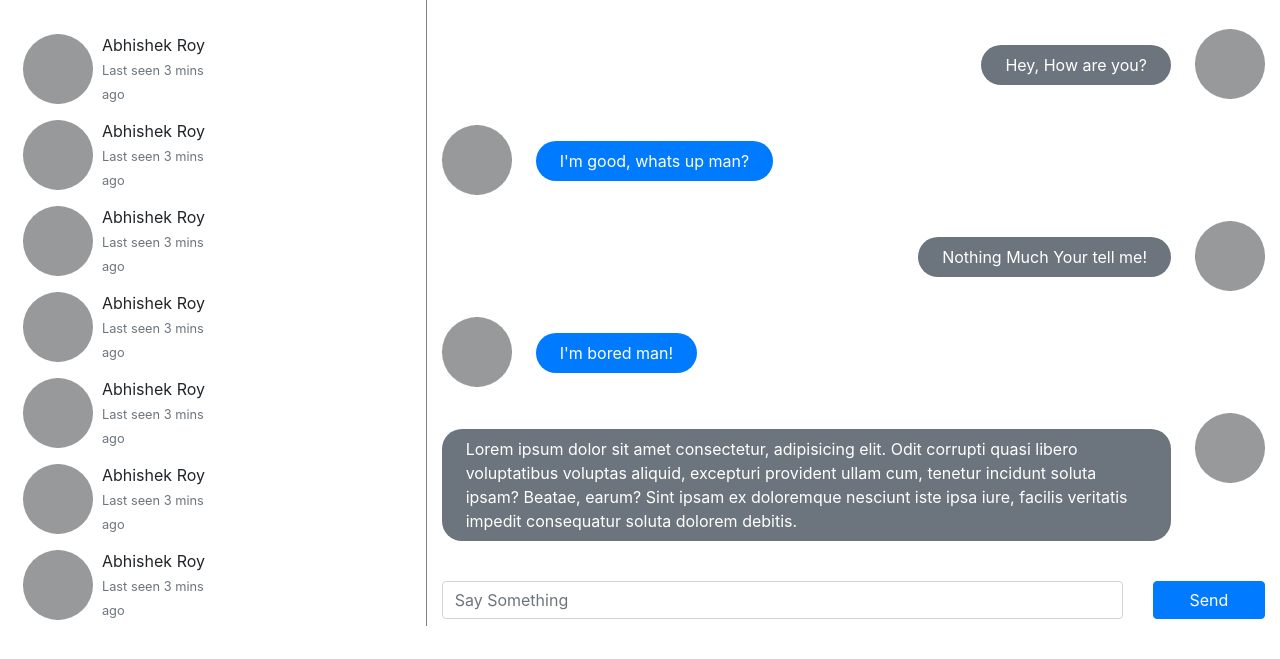
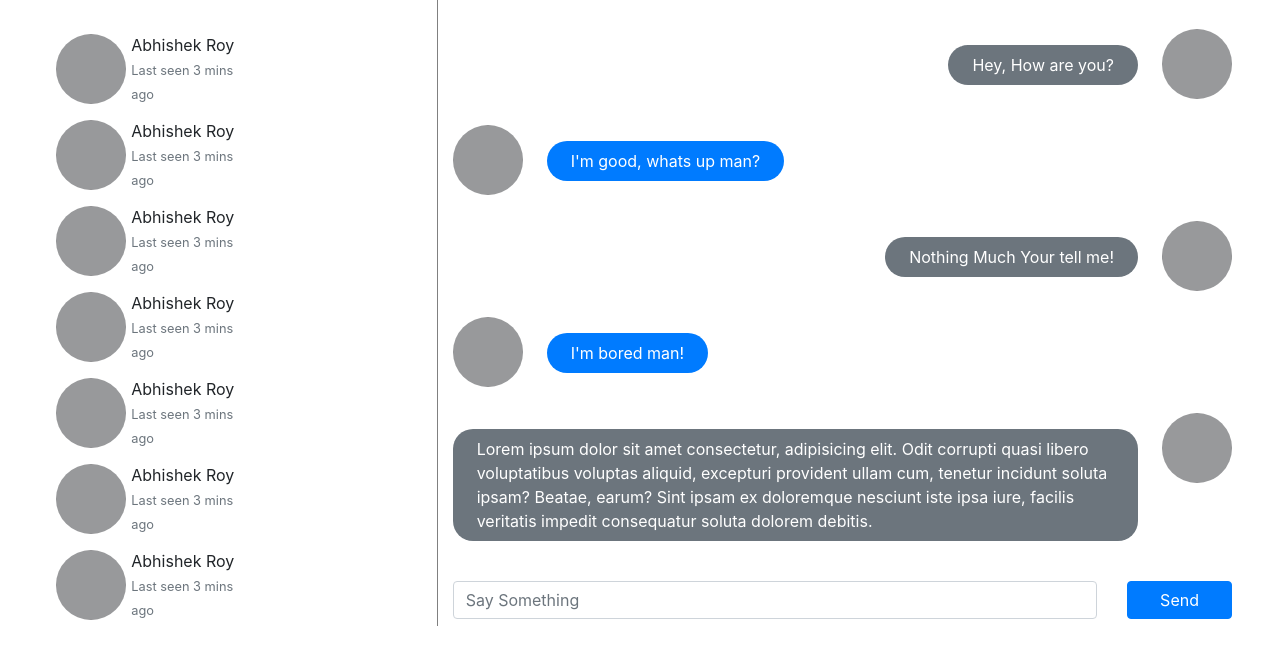
Before and after one commit to VinayakTekade/MediaCore, a website: page src/messages.html in a window 1280 px wide. Shown: the part 169-828 px from the top of the page. Drawn offline with nearby package versions, Linux system fonts and the light colour scheme.

Commit message:
Changed to container padding
Signed-off-by: VinayakTekade <vinayak.tekade@gmail.com>

```diff
--- a/src/messages.html
+++ b/src/messages.html
@@ -36,7 +36,7 @@
         </div>
     </nav>
 
-    <div class="container-fluid">
+    <div class="container-fluid px-5">
         <div class="row">
             <div class="sidebar col-12 col-md-4">
                 <div class="display-4 mt-4 mb-5">Messages</div>
```
